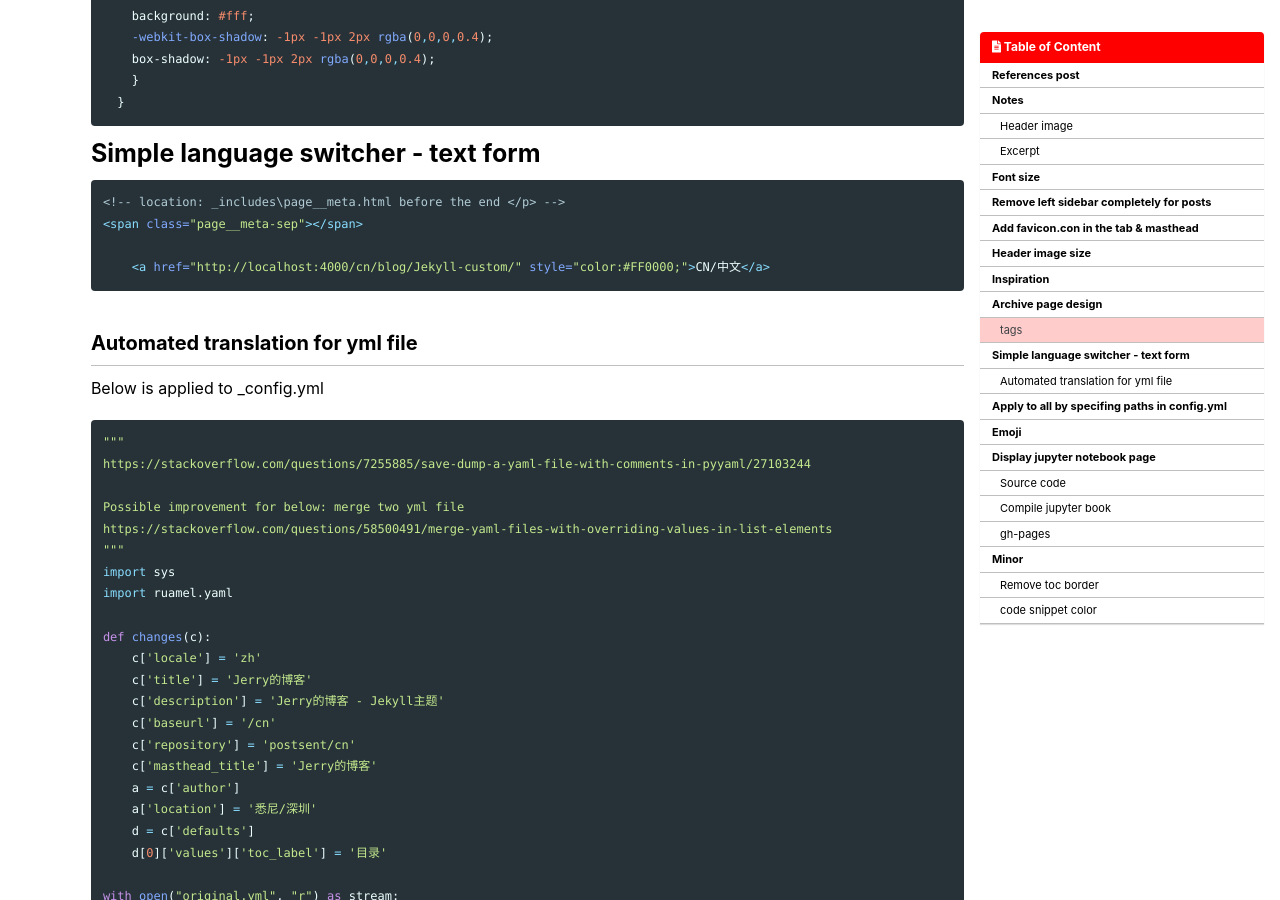
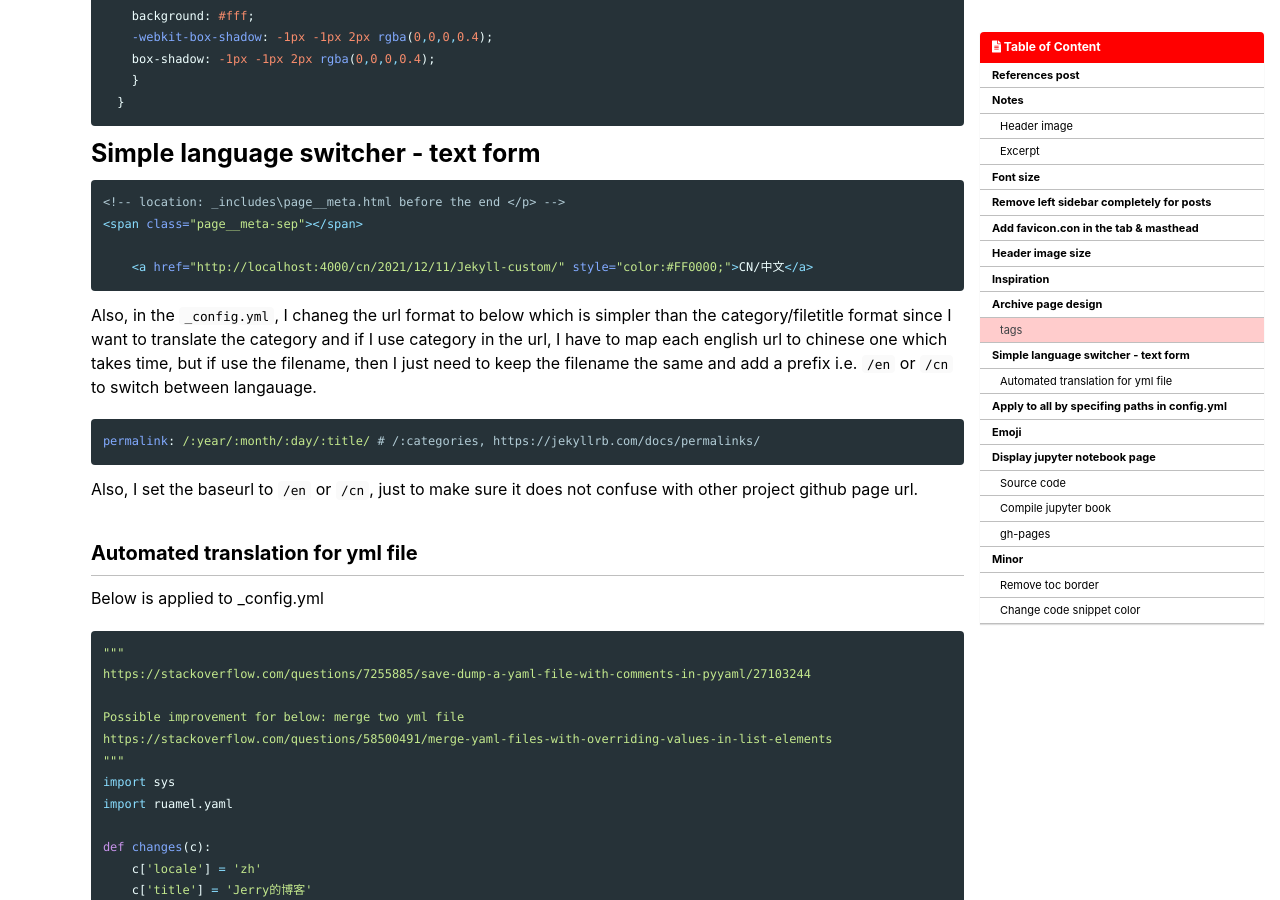
Before and after one commit to postsent/postsent.github.io, a Jekyll site: the page built from _posts/jeykll/2021-12-11-Jekyll-custom.md, in a window 1280 px wide and 900 px high, scrolled down 4092 px. Built offline with Jekyll 4.4.1, drawn with Linux system fonts in a browser that asks for light colours; cached includes are drawn as plain includes; emoji names are drawn with the system emoji font; comment, search, counter and statistics services are not loaded; some of the changed text lies outside the part shown.

Commit message:
update baseurl to /en & change permanentlink format to yy/mm/dd/filename

````diff
--- a/_config.yml
+++ b/_config.yml
@@ -22,7 +22,7 @@
 name                     : "Jerry"
 description              : "Jerry's blog with Jekyll theme, postsent github io"
 url                      : "https://postsent.github.io" # the base hostname & protocol for your site e.g. "https://mmistakes.github.io"
-baseurl                  : # the subpath of your site, e.g. "/blog"
+baseurl                  : 'en' # the subpath of your site, e.g. "/blog"
 repository               : "postsent/postsent.github.io" # GitHub username/repo-name e.g. "mmistakes/minimal-mistakes"
 teaser                   : # path of fallback teaser image, e.g. "/assets/images/500x300.png"
 logo                     : /assets/images/favicon.ico # path of logo image to display in the masthead, e.g. "/assets/images/88x88.png"
@@ -215,7 +215,7 @@
 
 
 # Outputting
-permalink: /:categories/:title/
+permalink: /:year/:month/:day/:title/ # /:categories, https://jekyllrb.com/docs/permalinks/
 paginate: 5 # amount of posts to show
 paginate_path: /page:num/
 timezone: HK # https://en.wikipedia.org/wiki/List_of_tz_database_time_zones
--- a/_includes/page__meta.html
+++ b/_includes/page__meta.html
@@ -30,7 +30,7 @@
 
     <span class="page__meta-sep"></span>
     {% assign current_url = page.url %} <!-- myurl -->
-    <a href="http://localhost:4000/cn{{ current_url }}" style="color:#FF0000;">CN/中文</a>
+    <a href="http://postsent.github.io/cn{{ current_url }}" style="color:#FF0000;">CN/中文</a>
 
   </p>
 {% endif %}
--- a/_posts/jeykll/2021-12-11-Jekyll-custom.md
+++ b/_posts/jeykll/2021-12-11-Jekyll-custom.md
@@ -180,6 +180,12 @@
     {% assign current_url = page.url %}
     <a href="http://localhost:4000/cn{{ current_url }}" style="color:#FF0000;">CN/中文</a>
 ```
+Also, in the ``_config.yml``, I chaneg the url format to below which is simpler than the category/filetitle format since I want to translate the category and if I use category in the url, I have to map each english url to chinese one which takes time, but if use the filename, then I just need to keep the filename the same and add a prefix i.e. ``/en`` or ``/cn`` to switch between langauage.
+```yml
+permalink: /:year/:month/:day/:title/ # /:categories, https://jekyllrb.com/docs/permalinks/
+```
+Also, I set the baseurl to ``/en`` or ``/cn``, just to make sure it does not confuse with other project github page url.
+
 ## Automated translation for yml file
 Below is applied to _config.yml
 ```py
@@ -284,9 +290,9 @@
     margin-top: 2em;
     padding-top: 10px;
 ```
-## code snippet color
+## Change code snippet color
 
-[different style](https://mmistakes.github.io/minimal-mistakes/docs/stylesheets/)
+[Different style](https://mmistakes.github.io/minimal-mistakes/docs/stylesheets/)
 ```scss
 // location: assets\css\main.scss
 @import "minimal-mistakes/skins/{{ site.minimal_mistakes_skin | default: 'default' }}"; // skin
````
Also changed, not shown: _layouts/nb.html (deleted, +0 -29 lines).
